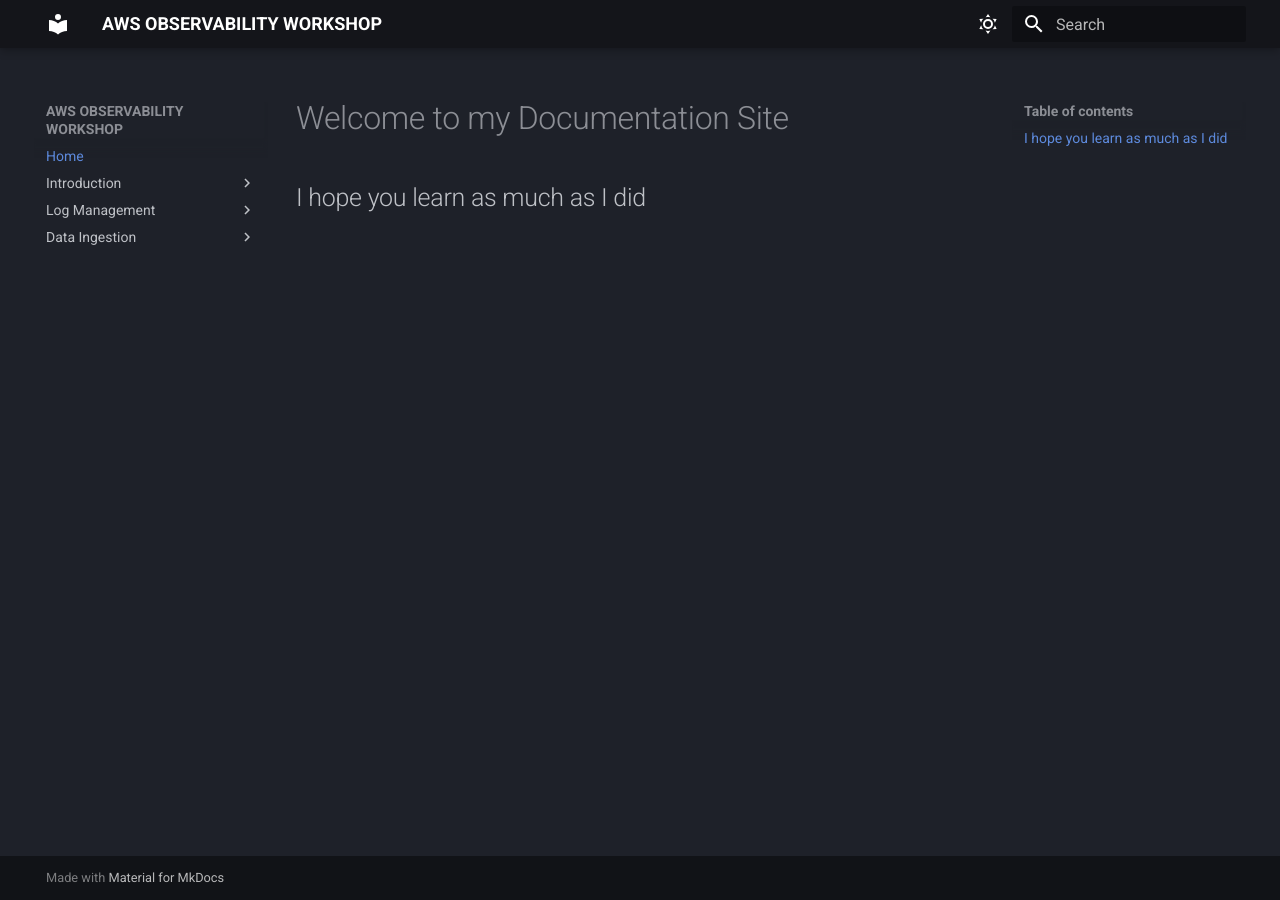
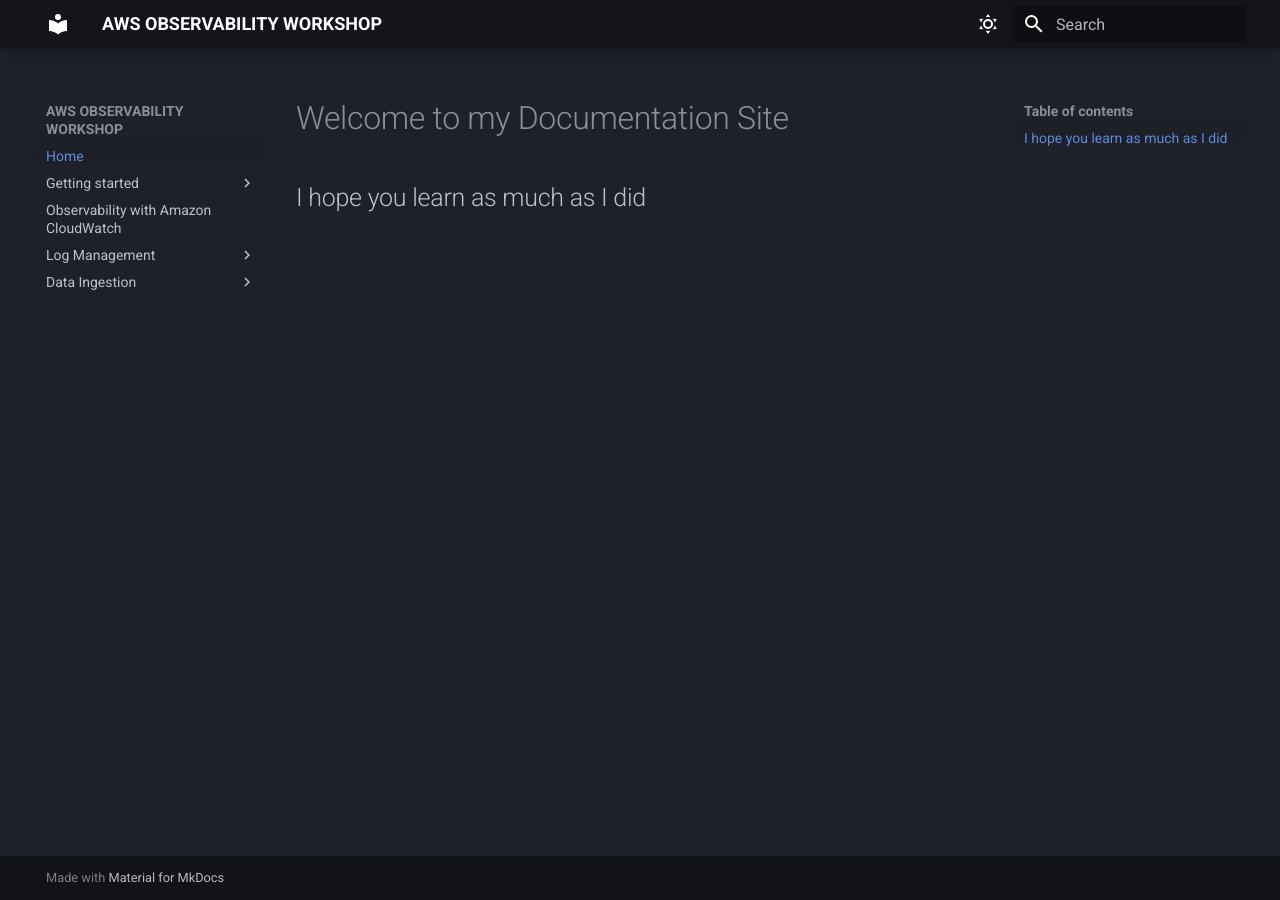
Before and after one commit to PRappalini/AWS-OBSERVABILITY-WORKSHOP, an MkDocs documentation site: the page built from docs/index.md, in a window 1280 px wide. Built offline with MkDocs 1.6.1 and Material for MkDocs 9.7.7, drawn with Linux system fonts in a browser that asks for light colours.

Commit message:
Update mkdocs.yml

```diff
--- a/mkdocs.yml
+++ b/mkdocs.yml
@@ -22,13 +22,13 @@ theme:
 
 nav:
   - Home: index.md
-  - Introduction:
+  - Getting started:
     - Introduction to AWS Observability: "00-aws_observability.md"
-    - Observability with Amazon CloudWatch: "00-observability_with_amazon_cloudwatch.md"
     - What you'll learn: "01-learn.md"
     - Application architecture: "02-application_architecture.md"
     - Using the CloudFormation console: "03-cloudformation_console.md"
     - Workshop pre-requisites: "04-workshop_pre-requisites.md"
+  - Observability with Amazon CloudWatch: "00-observability_with_amazon_cloudwatch.md"
   - Log Management:
     - Logs and Log Management: "05-logs_and_log_management.md"
     - CloudWatch Logs and log groups: "06-cloudwatch_logs_and_log_groups.md"
```
